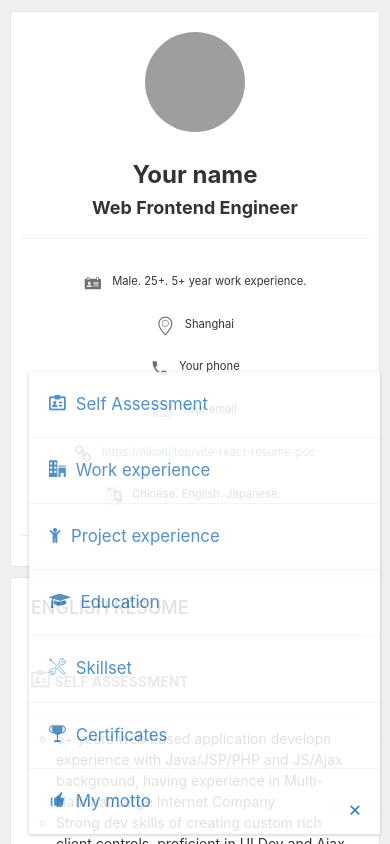
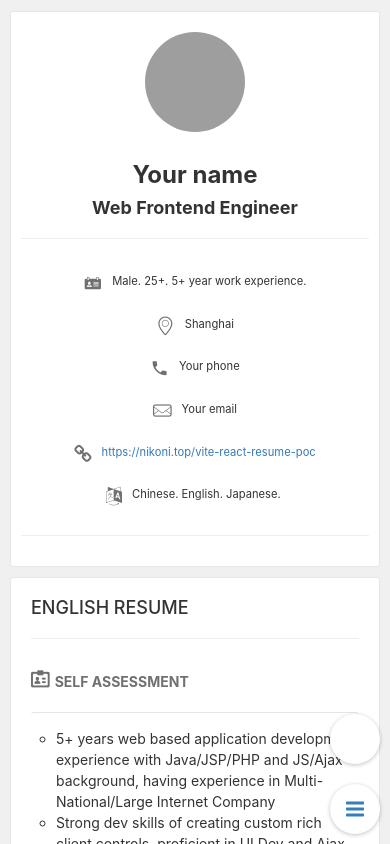
Before and after one commit to v-poc/vite-react-resume-poc, a React (Vite) app: page / in a window 390 px wide. Shown: the top 844 px of the page. Built offline with nearby package versions, Linux system fonts and the light colour scheme; grey boxes are pictures that could not be loaded; a web font is replaced by a local one.

Commit message:
chore: improve navbar isOpen

```diff
--- a/package.json
+++ b/package.json
@@ -1,6 +1,6 @@
 {
   "name": "vite-react-resume-poc",
-  "version": "0.1.3",
+  "version": "0.1.4",
   "scripts": {
     "dev": "vite",
     "build": "vite build",
--- a/src/components/navbar.jsx
+++ b/src/components/navbar.jsx
@@ -5,7 +5,7 @@ class Navbar extends React.Component {
     constructor (props) {
         super(props)
         this.state = {
-            isOpen: true
+            isOpen: window.innerWidth > 480
         }
     }
 
```
Also changed, not shown: 1 other file (tests, documents, lock files or other folders).
